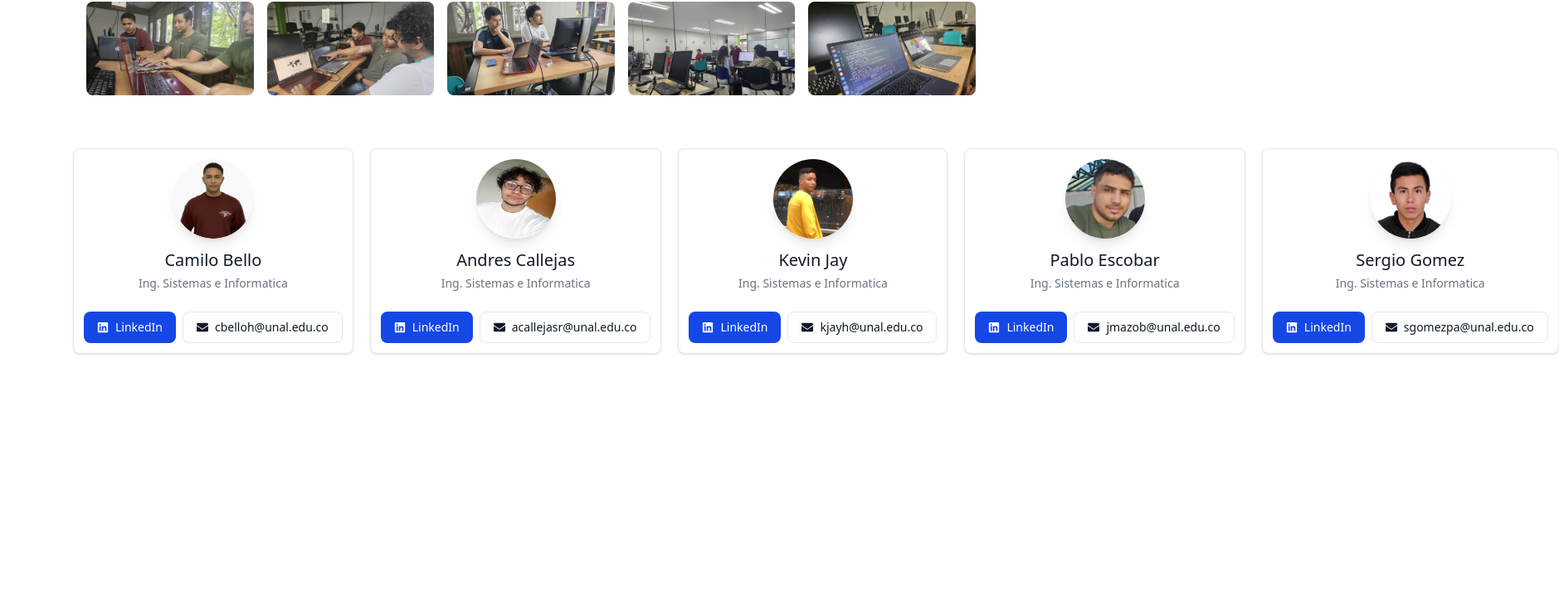
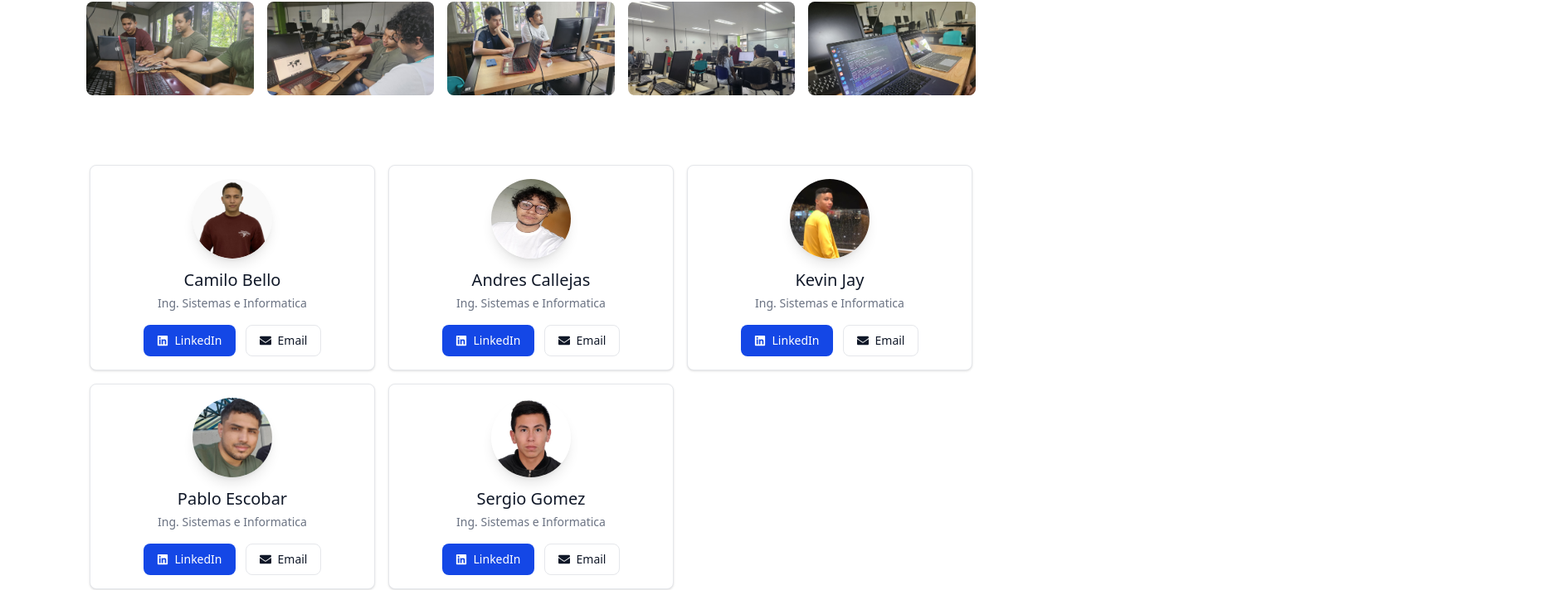
Before and after one commit to JuanPabloEscobarMarin/REnergy_Frontend, a React (Vite) app: page / in a window 1280 px wide. Shown: the part 2332-3044 px from the top of the page at 83% size, 1879 px wide, since content can reach past the window. Before the commit the page ends 2799 px from the top, so only its background shows below. Built offline with nearby package versions, Linux system fonts and the light colour scheme.

Commit message:
Se ajusta el estado de responsive al componente contactanos

```diff
--- a/src/components/Contactanos.jsx
+++ b/src/components/Contactanos.jsx
@@ -45,40 +45,39 @@ export const Contactanos = () => {
       foto: SergioGomezFoto,
     },
   ];
-
   return (
-    <div className="flex pb-10 gap-5">
+    <div className="grid grid-cols-[repeat(auto-fit,minmax(300px,1fr))] gap-6 p-5 justify-center">
       {equipo.map((miembro, index) => (
         <div
           key={index}
-          class="max-w-sm bg-white border border-gray-200 rounded-lg shadow-sm p-3"
+          className="w-full max-w-[350px] bg-white border border-gray-200 rounded-lg shadow-sm p-4"
         >
-          <div class="flex flex-col items-center">
+          <div className="flex flex-col items-center">
             <img
-              class="w-24 h-24 mb-3 rounded-full shadow-lg"
+              className="w-24 h-24 mb-3 rounded-full shadow-lg"
               src={miembro.foto}
               alt={miembro.nombre}
             />
-            <h5 class="mb-1 text-xl font-medium text-gray-900">
+            <h5 className="mb-1 text-xl font-medium text-gray-900">
               {miembro.nombre}
             </h5>
-            <span class="text-sm text-gray-500">
+            <span className="text-sm text-gray-500">
               Ing. Sistemas e Informatica
             </span>
 
-            <div class="flex mt-4 md:mt-6">
+            <div className="flex flex-wrap justify-center mt-4 gap-3">
               <a
                 href={miembro.linkedin}
-                class="inline-flex gap-2 items-center px-4 text-sm font-medium text-center text-white bg-blue-700 rounded-lg hover:bg-blue-800 focus:ring-4 focus:outline-none focus:ring-blue-300"
+                className="inline-flex gap-2 items-center px-4 py-2 text-sm font-medium text-white bg-blue-700 rounded-lg hover:bg-blue-800 focus:ring-4 focus:outline-none focus:ring-blue-300"
               >
                 <FaLinkedin /> LinkedIn
               </a>
               <a
-                href={miembro.email}
-                class="flex gap-2 justify-center items-center py-2 px-4 ms-2 text-sm font-medium text-gray-900 focus:outline-none bg-white rounded-lg border border-gray-200 hover:bg-gray-100 hover:text-blue-700 focus:z-10 focus:ring-4 focus:ring-gray-100"
+                href={`mailto:${miembro.email}`}
+                className="flex gap-2 justify-center items-center px-4 py-2 text-sm font-medium text-gray-900 focus:outline-none bg-white rounded-lg border border-gray-200 hover:bg-gray-100 hover:text-blue-700 focus:z-10 focus:ring-4 focus:ring-gray-100"
               >
                 <FaEnvelope />
-                {miembro.email}
+                Email
               </a>
             </div>
           </div>
```
